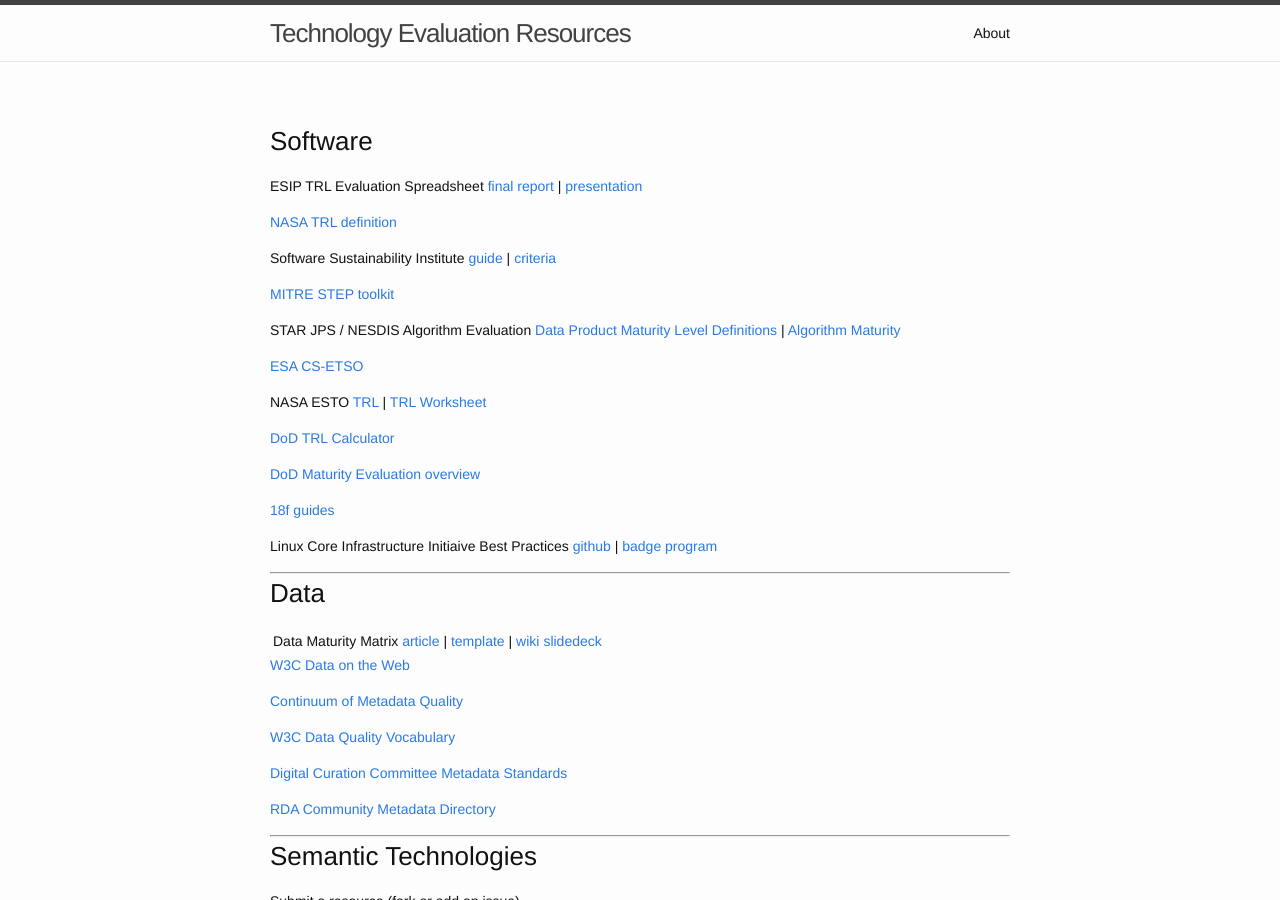
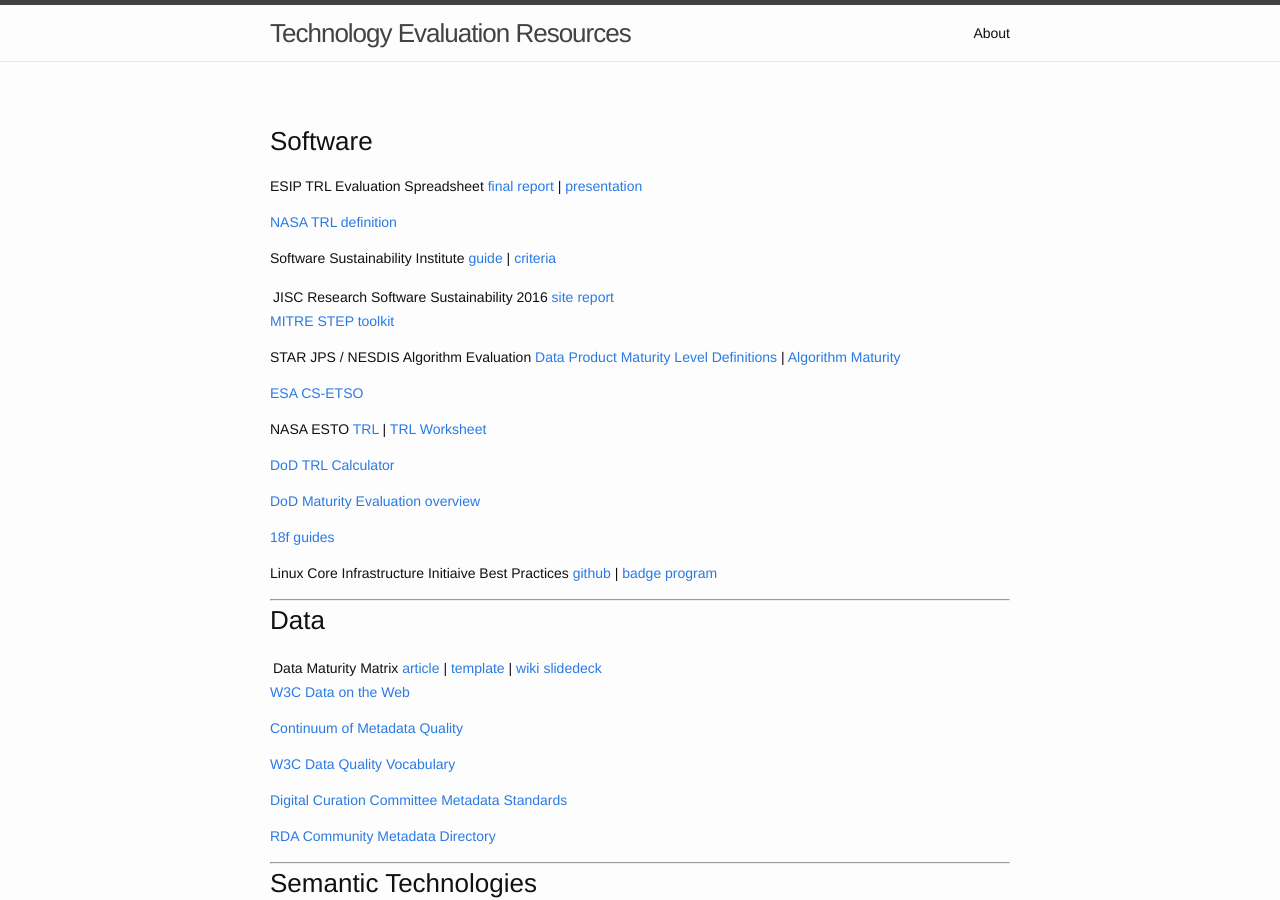
Before and after one commit to roomthily/technology-evaluation-research, a Jekyll site: the page built from resources/index.md, in a window 1280 px wide and 900 px high. Built offline with Jekyll 4.4.1, drawn with Linux system fonts in a browser that asks for light colours.

Commit message:
closes #6

```diff
--- a/resources/index.md
+++ b/resources/index.md
@@ -9,6 +9,8 @@
 [NASA TRL definition](https://www.nasa.gov/directorates/heo/scan/engineering/technology/txt_accordion1.html)
 
 Software Sustainability Institute [guide](http://www.software.ac.uk/software-evaluation-guide) \| [criteria](http://software.ac.uk/sites/default/files/SSI-SoftwareEvaluationCriteria.pdf)
+
+JISC Research Software Sustainability 2016 [site](http://www.knowledge-exchange.info/event/software-sustainability) | [report](http://repository.jisc.ac.uk/6332/1/Research_Software_Sustainability_Report_on_KE_Workshop_Feb_2016_FINAL.pdf)
 
 [MITRE STEP toolkit](http://www2.mitre.org/work/sepo/toolkits/STEP/)
 
```
